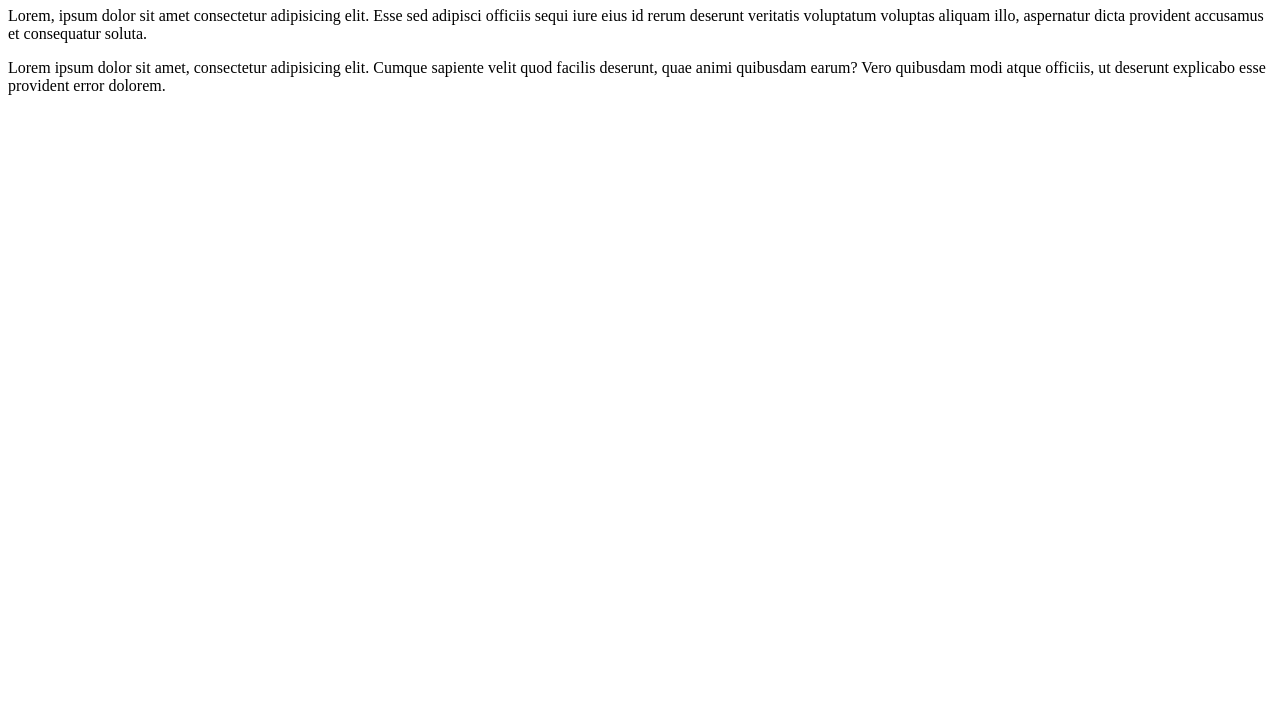
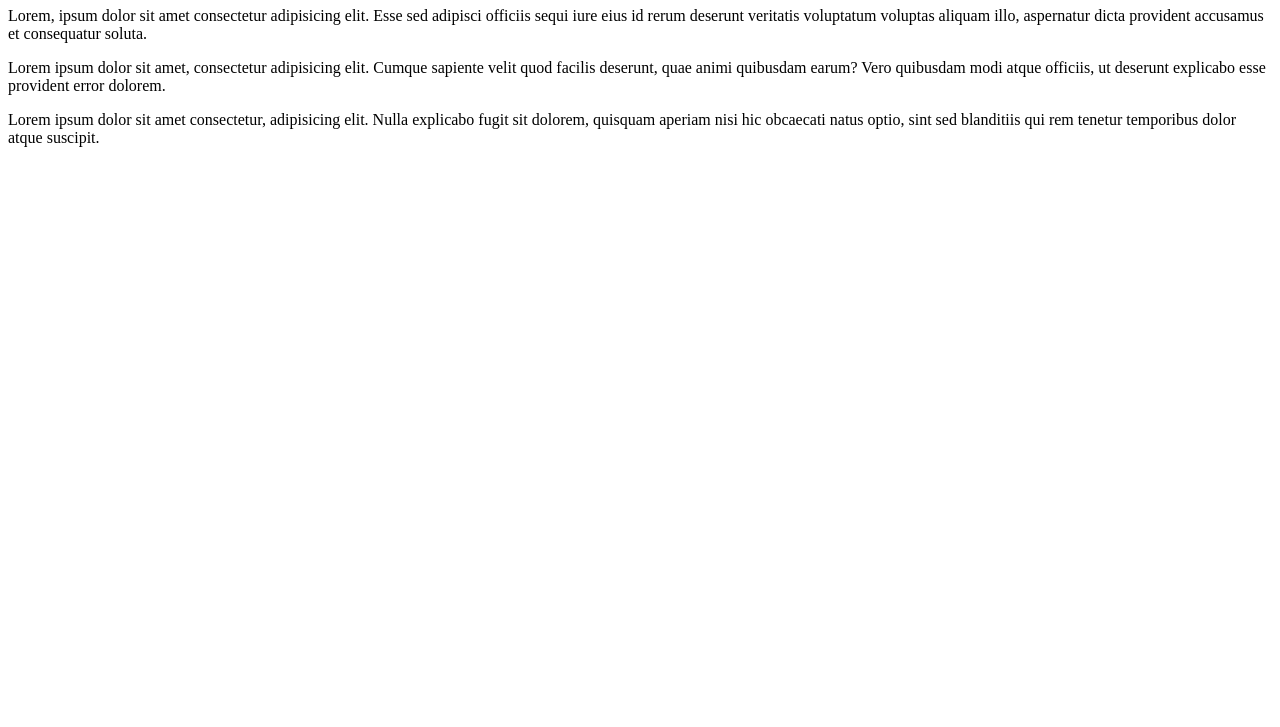
Before and after one commit to Mathues-Araujo/OlaMundo, a plain HTML site: page siteexemplo/index.html in a window 1280 px wide. Shown: the part 73-800 px from the top of the page. Drawn offline with Linux system fonts and the light colour scheme.

Commit message:
novo paragrafo

```diff
--- a/siteexemplo/index.html
+++ b/siteexemplo/index.html
@@ -9,5 +9,6 @@
     <h1>Olá, Mundo</h1>
     <p>Lorem, ipsum dolor sit amet consectetur adipisicing elit. Esse sed adipisci officiis sequi iure eius id rerum deserunt veritatis voluptatum voluptas aliquam illo, aspernatur dicta provident accusamus et consequatur soluta.</p>
     <p>Lorem ipsum dolor sit amet, consectetur adipisicing elit. Cumque sapiente velit quod facilis deserunt, quae animi quibusdam earum? Vero quibusdam modi atque officiis, ut deserunt explicabo esse provident error dolorem.</p>
+    <P>Lorem ipsum dolor sit amet consectetur, adipisicing elit. Nulla explicabo fugit sit dolorem, quisquam aperiam nisi hic obcaecati natus optio, sint sed blanditiis qui rem tenetur temporibus dolor atque suscipit.</P>
 </body>
 </html>
```
